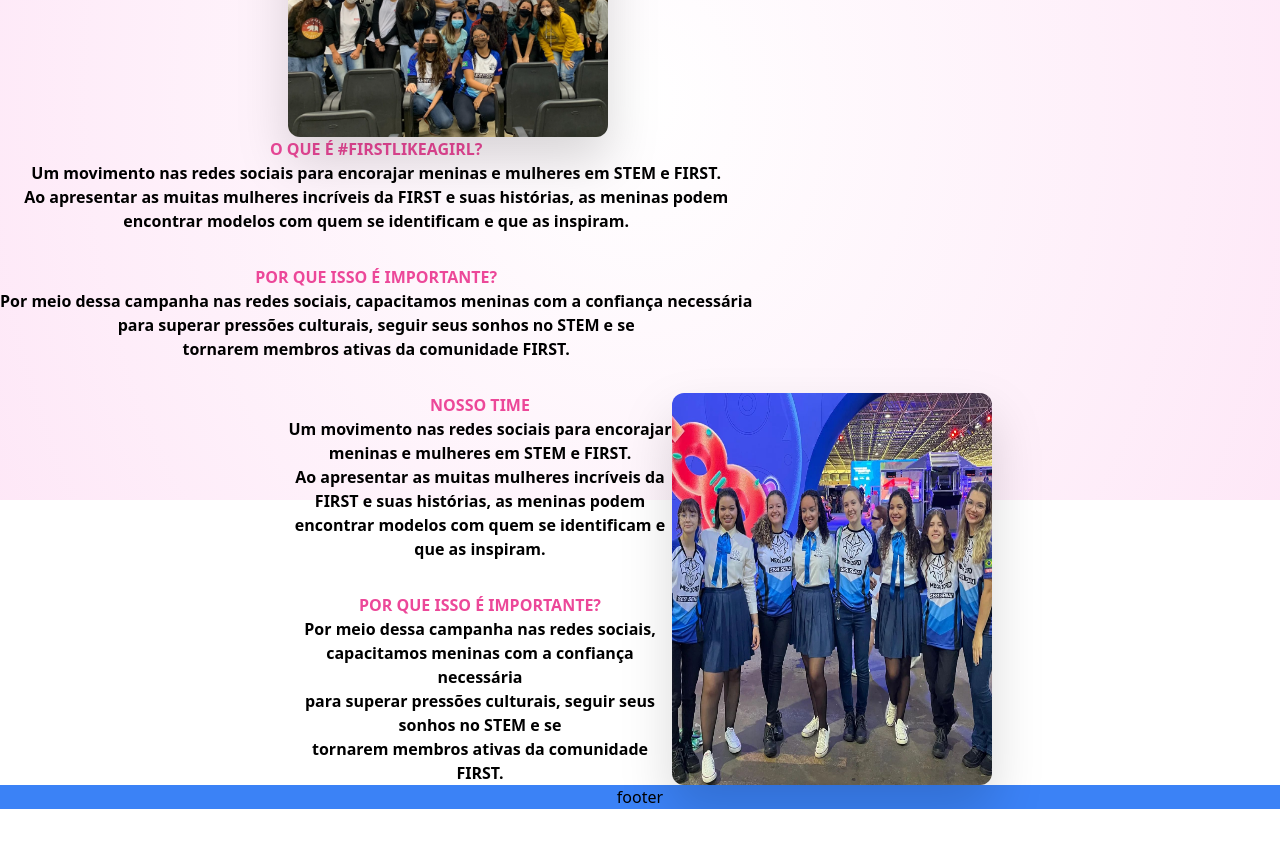
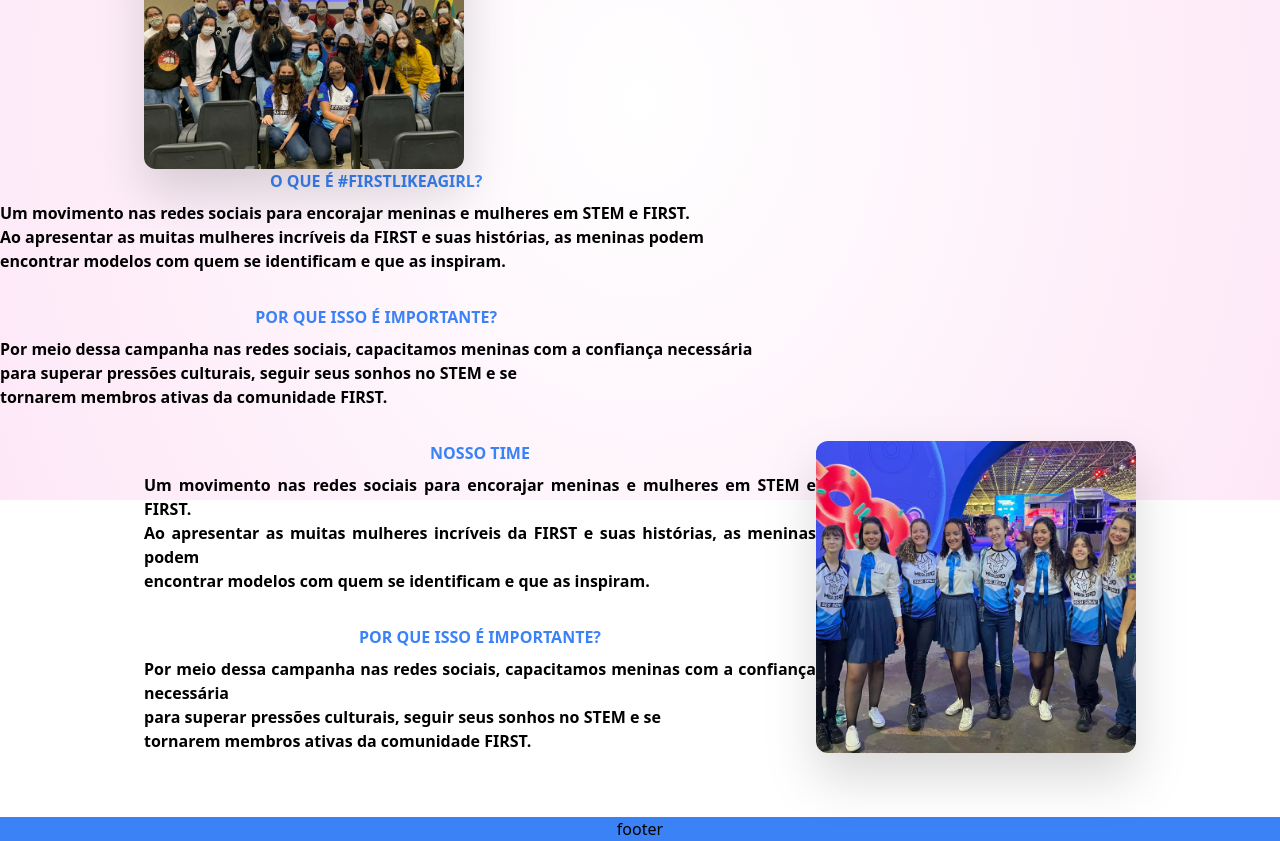
Before and after one commit to felipedestroo/first-anchieta, a Next.js app: page / in a window 1280 px wide. Shown: the part 300-1141 px from the top of the page. Before the commit the page ends 1109 px from the top, so only its background shows below. Built offline with nearby package versions, Linux system fonts and the light colour scheme.

Commit message:
fix: layout fix

```diff
--- a/src/app/components/home.tsx
+++ b/src/app/components/home.tsx
@@ -7,45 +7,44 @@ export default function Home() {
   return (
     <div>
         <div>
-            <div className="flex justify-between mt-8 flex-wrap h-auto">
+            <div className="flex justify-between mt-16 mb-16 flex-wrap">
                 <Image
                     src={photo1}
                     alt="grupo de mulheres reunidas sobre mulheres no meio industrial"
-                    className="rounded-xl w-1/4 ml-72 drop-shadow-2xl border-white"
+                    className="rounded-xl w-1/4 drop-shadow-2xl ml-36 border-white"
                 />
-                <div className="flex flex-col text-center justify-center rounded-md mr-72">
-                    <h1 className="text-pink-500 font-bold text-transform: uppercase">
+                <div className="flex flex-col text-center justify-center rounded-md mr-36">
+                    <h1 className="text-blue-500 font-bold text-transform: uppercase">
                         O que é #FIRSTLikeAGirl?
                     </h1>
-                    <p className="font-semibold text-base flex-wrap">
+                    <p className="font-semibold flex-wrap text-justify mt-2">
                         Um movimento nas redes sociais para encorajar meninas e mulheres em STEM e FIRST. <br />
                         Ao apresentar as muitas mulheres incríveis da FIRST e suas histórias, as meninas podem <br />
                         encontrar modelos com quem se identificam e que as inspiram.
                     </p>
-                    <h1 className="text-pink-500 font-bold text-transform: uppercase mt-8">
+                    <h1 className="text-blue-500 font-bold text-transform: uppercase mt-8">
                         Por que isso é importante?
                     </h1>
-                    <p className="font-semibold text-base flex-wrap w-auto">
+                    <p className="font-semibold text-base flex-wrap w-auto text-justify mt-2">
                         Por meio dessa campanha nas redes sociais, capacitamos meninas com a confiança necessária <br />
                         para superar pressões culturais, seguir seus sonhos no STEM e se <br />
                         tornarem membros ativas da comunidade FIRST.
                     </p>
                 </div>
-            </div>
                 <div className="flex justify-between mt-8 h-auto">
-                <div className="flex flex-col text-center justify-center rounded-md ml-72">
-                    <h1 className="text-pink-500 font-bold text-transform: uppercase">
+                    <div className="flex flex-col text-center justify-center rounded-md ml-36">
+                        <h1 className="text-blue-500 font-bold text-transform: uppercase">
                             Nosso Time
                         </h1>
-                    <p className="font-semibold text-base flex-wrap">
+                        <p className="font-semibold text-base flex-wrap text-justify mt-2">
                             Um movimento nas redes sociais para encorajar meninas e mulheres em STEM e FIRST. <br />
                             Ao apresentar as muitas mulheres incríveis da FIRST e suas histórias, as meninas podem <br />
                             encontrar modelos com quem se identificam e que as inspiram.
                         </p>
-                    <h1 className="text-pink-500 font-bold text-transform: uppercase mt-8">
+                        <h1 className="text-blue-500 font-bold text-transform: uppercase mt-8">
                             Por que isso é importante?
                         </h1>
-                    <p className="font-semibold text-base flex-wrap w-auto">
+                        <p className="font-semibold text-base flex-wrap w-auto text-justify mt-2">
                             Por meio dessa campanha nas redes sociais, capacitamos meninas com a confiança necessária <br />
                             para superar pressões culturais, seguir seus sonhos no STEM e se <br />
                             tornarem membros ativas da comunidade FIRST.
@@ -54,8 +53,9 @@ export default function Home() {
                     <Image
                         src={photo4}
                         alt="grupo de mulheres reunidas sobre mulheres no meio industrial"
-                    className="rounded-xl w-1/4 mr-72 drop-shadow-2xl border-white"
+                        className="rounded-xl w-1/4 drop-shadow-2xl mr-36 border-white"
                     />
+                </div>
             </div>
         </div>
     </div>
```
Lines whose indentation alone changed are shown as unchanged.
